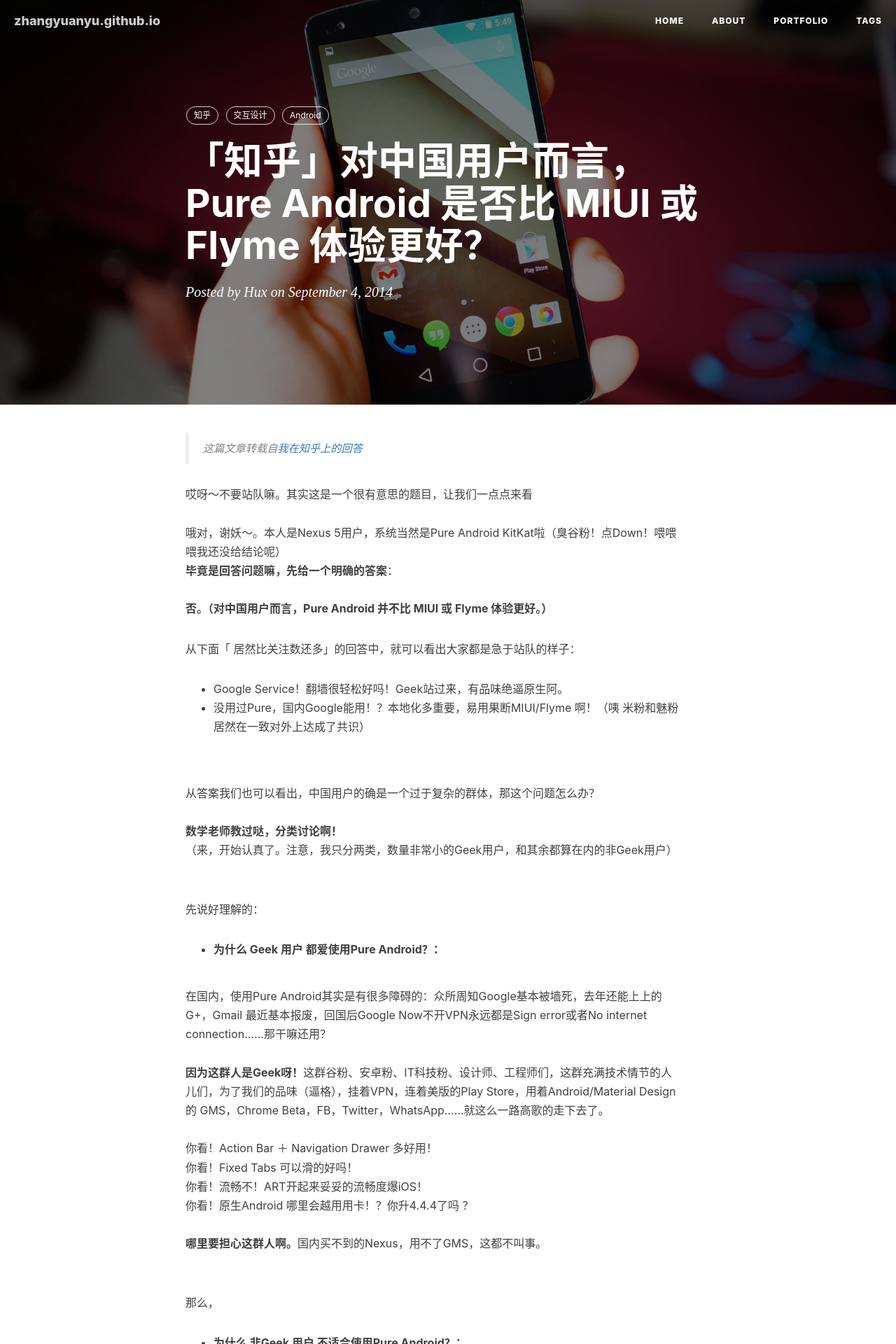
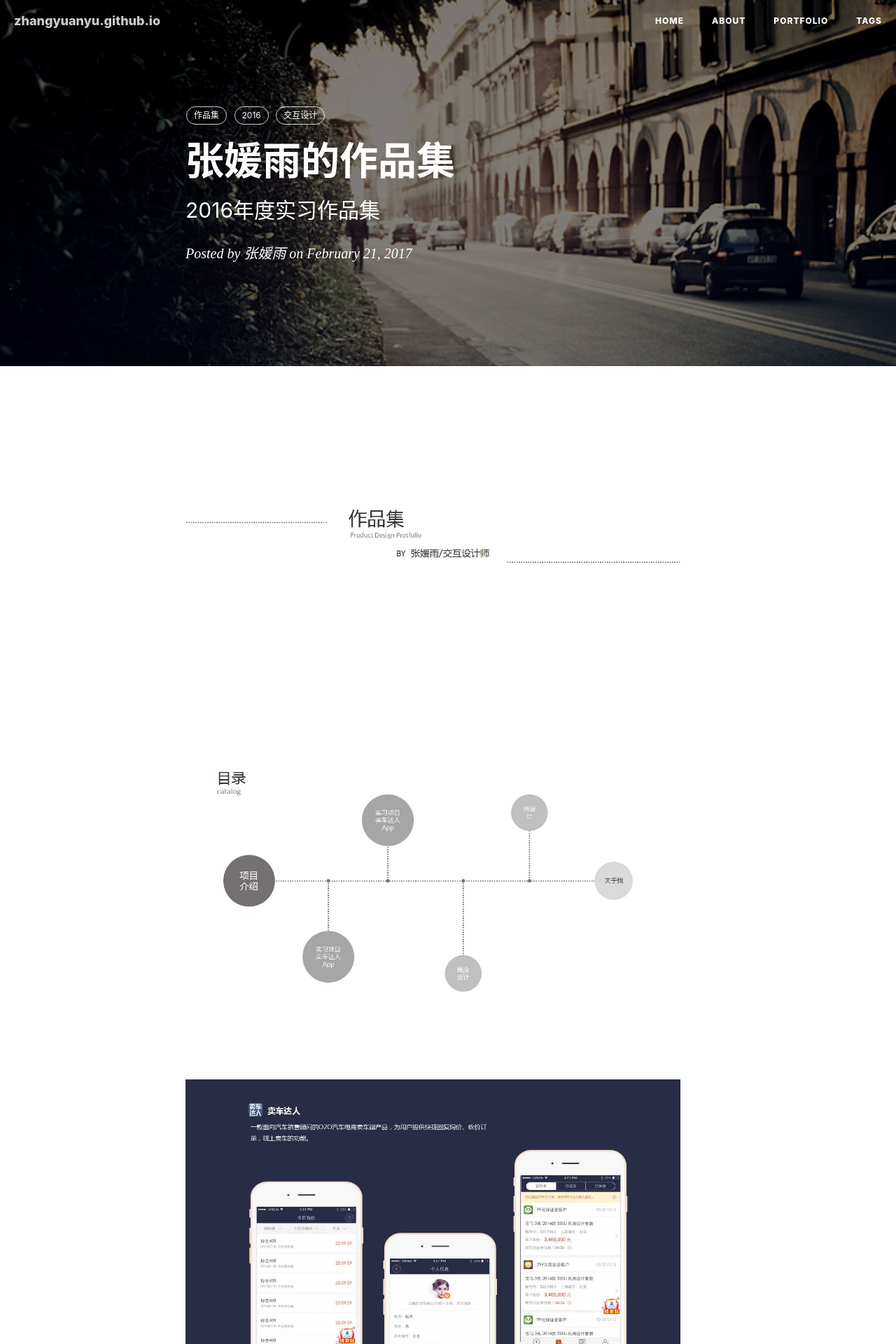
Before and after one commit to zhangyuanyu/zhangyuanyu.github.io, a Jekyll site: the page built from _posts/2014-09-04-is-pure-android-better.markdown, in a window 1280 px wide. Shown: the top 1920 px of the page at 70% size. Built offline with Jekyll 4.4.1, drawn with Linux system fonts in a browser that asks for light colours; nearby versions of some CDN libraries; comment, search, counter and statistics services are not loaded; some of the changed text lies outside the part shown.

Commit message:
Update 2014-09-04-is-pure-android-better.markdown

```diff
--- a/_posts/2014-09-04-is-pure-android-better.markdown
+++ b/_posts/2014-09-04-is-pure-android-better.markdown
@@ -1,135 +1,41 @@
 ---
 layout:     post
-title:      "「知乎」对中国用户而言，Pure Android 是否比 MIUI 或 Flyme 体验更好？"
-subtitle:   ""
-date:       2014-09-04 12:00:00
-author:     "Hux"
-header-img: "img/post-bg-android.jpg"
+title:      "张媛雨的作品集"
+subtitle:   "2016年度实习作品集"
+date:       2017-02-21 14:58:00
+author:     "张媛雨"
+header-img: "img/portfolio_header.jpg"
 tags:
-    - 知乎
+    - 作品集
+    - 2016
     - 交互设计
-    - Android
 ---
 
-> 这篇文章转载自[我在知乎上的回答](http://www.zhihu.com/question/25104721/answer/30108886)
+<div>
+    <br><img src="/img/1.jpg"/>
+	<br><img src="/img/2.jpg"/>
+	<br><img src="/img/3.jpg"/>
+	<br><img src="/img/4.jpg"/>
+	<br><img src="/img/5.jpg"/>
+	<br><img src="/img/6.jpg"/>
+	<br><img src="/img/7.jpg"/>
+	<br><img src="/img/8.jpg"/>
+	<br><img src="/img/9.jpg"/>
+	<br><img src="/img/10.jpg"/>
+	<br><img src="/img/11.jpg"/>
+	<br><img src="/img/12.jpg"/>
+	<br><img src="/img/13.jpg"/>
+	<br><img src="/img/14.jpg"/>
+	<br><img src="/img/15.jpg"/>
+	<br><img src="/img/16.jpg"/>
+	<br><img src="/img/17.jpg"/>
+	<br><img src="/img/18.jpg"/>
+	<br><img src="/img/19.jpg"/>
+	<br><img src="/img/20.jpg"/>
+	<br><img src="/img/21.jpg"/>
+	<br><img src="/img/22.jpg"/>
+	<br><img src="/img/23.jpg"/>
+	<br><img src="/img/24.jpg"/>
+	<br><img src="/img/25.jpg"/>
 
-
-<p>哎呀～不要站队嘛。其实这是一个很有意思的题目，让我们一点点来看
-    <br>
-    <br>哦对，谢妖～。本人是Nexus 5用户，系统当然是Pure Android KitKat啦（臭谷粉！点Down！喂喂喂我还没给结论呢）
-    <br><b>毕竟是回答问题嘛，先给一个明确的答案</b>：
-    <br>
-    <br><b>否。（</b><b>对中国用户而言，Pure Android 并不比 MIUI 或 Flyme 体验更好。</b><b>）</b>
-
-    <p>从下面「 居然比关注数还多」的回答中，就可以看出大家都是急于站队的样子：</p>
-
-    <ul>
-        <li>Google Service！翻墙很轻松好吗！Geek站过来，有品味绝逼原生阿。</li>
-        <li>没用过Pure，国内Google能用！？本地化多重要，易用果断MIUI/Flyme 啊！（咦 米粉和魅粉居然在一致对外上达成了共识）</li>
-    </ul>
-    <br>从答案我们也可以看出，中国用户的确是一个过于复杂的群体，那这个问题怎么办？
-    <br>
-    <br><b>数学老师教过哒，分类讨论啊！</b>
-    <br>（来，开始认真了。注意，我只分两类，数量非常小的Geek用户，和其余都算在内的非Geek用户）
-    <br>
-    <br>
-
-    <p>先说好理解的：</p>
-
-    <ul>
-        <li><b>为什么 Geek 用户 都爱使用Pure Android？：</b>
-        </li>
-    </ul>在国内，使用Pure Android其实是有很多障碍的：众所周知Google基本被墙死，去年还能上上的G+，Gmail 最近基本报废，回国后Google Now不开VPN永远都是Sign error或者No internet connection……那干嘛还用？
-    <br>
-    <br><b>因为这群人是Geek呀！</b>这群谷粉、安卓粉、IT科技粉、设计师、工程师们，这群充满技术情节的人儿们，为了我们的品味（逼格），挂着VPN，连着美版的Play Store，用着Android/Material Design 的 GMS，Chrome Beta，FB，Twitter，WhatsApp……就这么一路高歌的走下去了。
-    <br>
-    <br>你看！Action Bar ＋ Navigation Drawer 多好用！
-    <br>你看！Fixed Tabs 可以滑的好吗！
-    <br>你看！流畅不！ART开起来妥妥的流畅度爆iOS！
-    <br>你看！原生Android 哪里会越用用卡！？你升4.4.4了吗 ？
-    <br>
-    <br><b>哪里要担心这群人啊。</b>国内买不到的Nexus，用不了GMS，这都不叫事。
-    <br>
-    <br>
-
-    <p>那么，</p>
-
-    <ul>
-        <li><b>为什么 非Geek 用户 不适合使用Pure Android？：</b>
-        </li>
-    </ul>GMS的问题就不多说了，妥妥是用不了，在VPN之间切换也是麻烦。
-    <br>也不说Pure Android不那么好刷到的问题（当然你可以刷CM），
-    <br>我们就直接来看最核心的问题：
-    <br>
-    <br><b>「 Pure Android 的交互设计真的比 MIUI / Flyme 好吗？」<br></b>
-    <br><b>不见得。</b>
-    <br><b>所谓设计，第一个要考虑的就是目标用户。</b>
-    <br>
-    <br>为什么Pure Android的交互设计让Geek觉得用户体验好？
-    <br>
-    <ul>
-        <li>国外规范的 Android Design 生态环境打造统一的 Pure Android 体验</li>
-        <li>更高级的手势/App运用带来了很多便利（典型的例子SwipePad）</li>
-        <li>有着工程师思想的他们可以轻易理解Android的复杂逻辑</li>
-        <li>有着工程师思想的他们总能自己轻松躲开一些设计问题</li>
-    </ul>
-    <br>而 Pure Android 之于 普通用户 呢？
-    <br><b>「 这些优势基本荡然无存」</b>，反而，混乱的国内生态环境带来大部分中国用户对Android Design的陌生，相比iOS复杂许多的Android逻辑带来较高的学习成本……
-    <br>
-    <br>而MIUI/Flyme在设计方面上的本地化，主要就是出来解决这个问题的。
-    <br>我们可以看到，其实MIUI/Flyme做得大部分工作，除了视觉外，就是<b>简化信息层级，降低交互学习成本，遮住Android系统过于复杂的部分，在易用性上向iOS靠拢</b>。
-    <br>
-    <br>如果说在这里MIUI/Flyme还只能和Pure Android 打个平手的话……
-    <br>
-    <br><b>MIUI 和 Flyme 的本地化还远没有完：</b>
-    <br>
-    <br>你在国内总要用国内的互联网服务吧？
-    <br><b>集成，</b>我全给你全整合进来，打造一条龙服务
-    <br>
-    <ul>
-        <li>应用商店
-            <br>
-        </li>
-        <li>云存储/云服务（自己提供或合作）
-            <br>
-        </li>
-        <li>数字娱乐消费（音乐/游戏/阅读/视频/主题/壁纸/铃声……）
-            <br>
-        </li>
-        <li>安全（小白最爱用的系统清理，陌生号码拦截……）
-            <br>
-        </li>
-        <li>生活服务（支付，地图，快递，订餐，打车，旅游……）
-            <br>
-        </li>
-        <li>社交（美图，快速分享……）
-            <br>
-        </li>
-        <li>太多了。总之就是你想要什么有什么，自己没有就跟大家合作呗。
-            <br>
-        </li>
-    </ul><b>不够酷？</b>对大部分用户来说够酷了
-    <br>
-    <ul>
-        <li>小米，平板，盒子，电视，路由……MIUI的多屏体验</li>
-        <li>魅族，联合智能硬件，手表飞机插座……Connect to Meizu</li>
-    </ul><b>渠道成本低（不是指价格）</b>。这个其实也相当重要
-    <br>
-    <ul>
-        <li>容易刷到，适配机子广，稳定。</li>
-        <li>国内买得到，线下甚至有体验店，可以教你用呀什么的。</li>
-    </ul>
-    <br>更何况，对于大部分非Geek用户，手机虽不再只是当年的通讯工具那么简单，但充其量也就是一个智能电子设备而已。<b>能方便快速的享受到国内主流的互联网应用与服务，完成日常的需求就足以</b>。
-    <br>
-    <br><b>MIUI/Flyme 在这方面上的成绩，是Pure Android远不能比的。</b>
-    <br>
-    <br>所以我的结论是：
-    <br>
-    <br><b>对中国用户而言，Pure Android 并不比 MIUI 或 Flyme 体验更好。</b>
-    <br><b>对大部分中国用户而言，MIUI 或 Flyme 比 </b><b>Pure Android 的</b><b>体验更好。</b>
-    <br>
-    <br>
-    <br>
-    <br>
-    <br>没啥利益相关，我又不是云OS的
-</p>
+</div>
```
